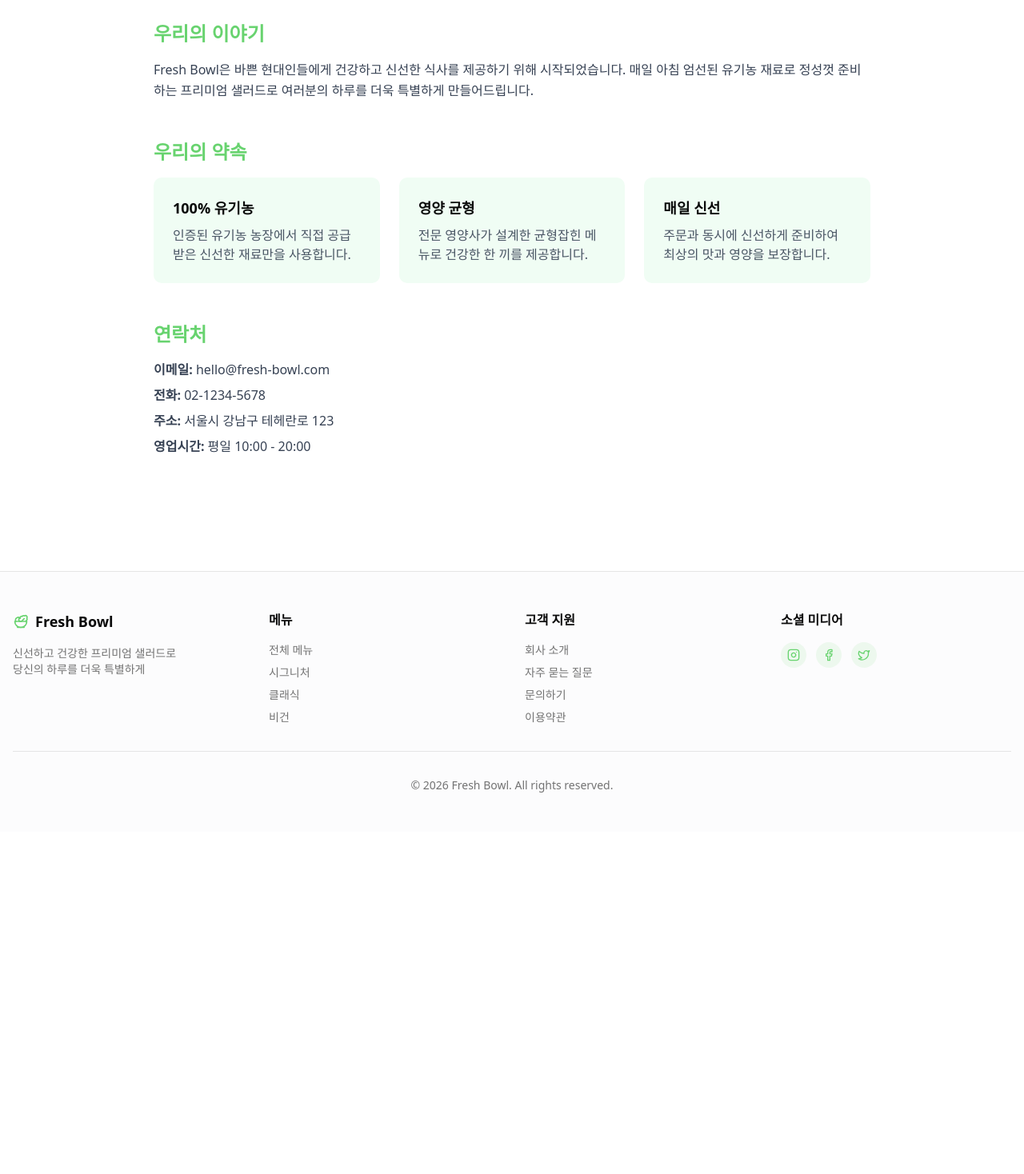
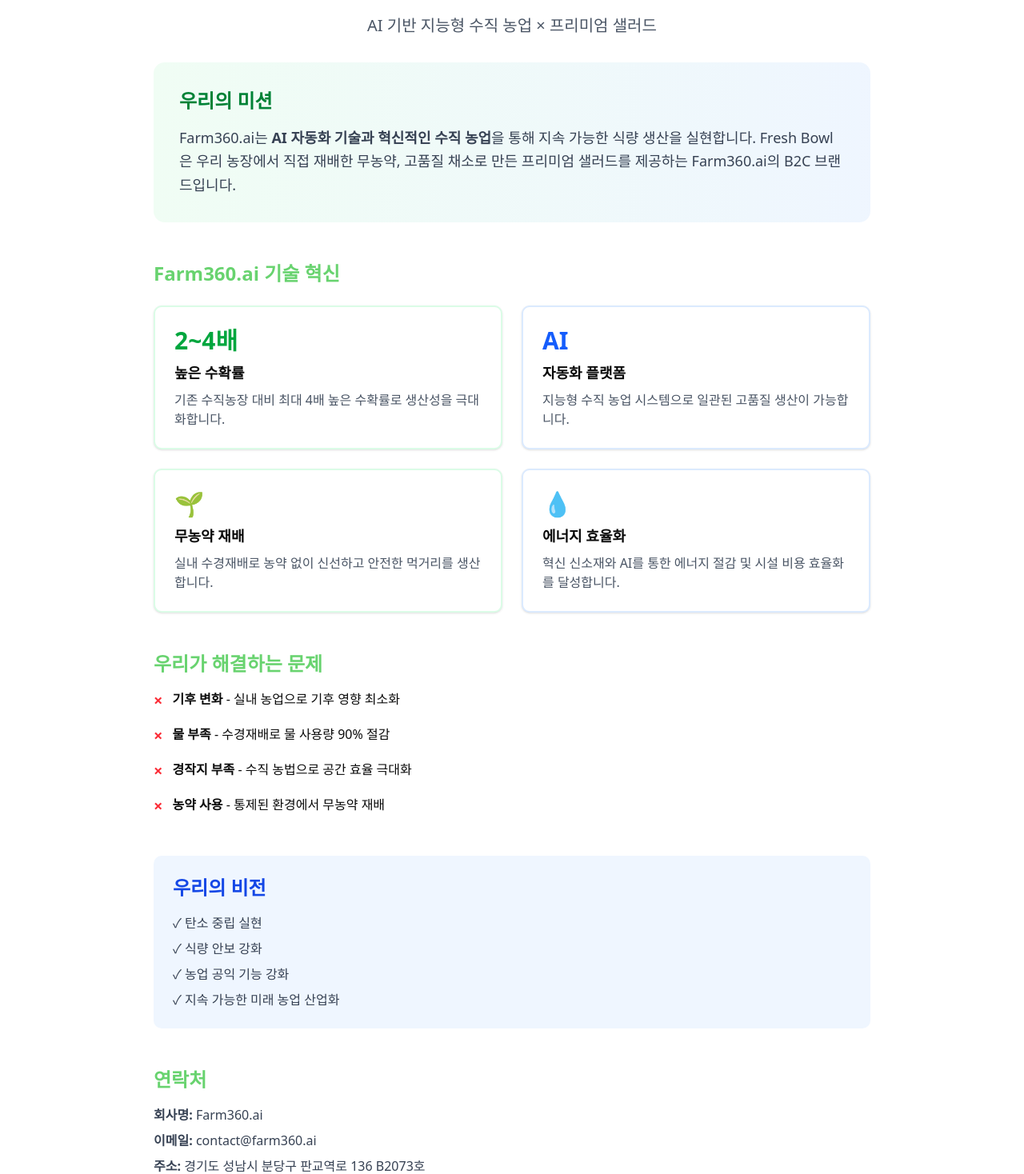
Before and after one commit to kaz264/fresh-bowl, a Next.js app: page /about in a window 1280 px wide. Shown: the part 151-1619 px from the top of the page at 80% size. Before the commit the page ends 1191 px from the top, so only its background shows below. Built offline with nearby package versions, Linux system fonts and the light colour scheme; no server answers.

Commit message:
Fix checkout button and rebrand to Farm360.ai

```diff
--- a/app/about/page.tsx
+++ b/app/about/page.tsx
@@ -2,49 +2,105 @@
     return (
         <div className="container mx-auto px-4 py-12">
             <div className="max-w-4xl mx-auto">
-                <h1 className="text-4xl font-bold mb-6">Fresh Bowl 소개</h1>
+                <div className="mb-8 text-center">
+                    <h1 className="text-4xl font-bold mb-4">Farm360.ai</h1>
+                    <p className="text-xl text-gray-600">AI 기반 지능형 수직 농업 × 프리미엄 샐러드</p>
+                </div>
 
                 <div className="prose prose-lg max-w-none">
-                    <section className="mb-12">
-                        <h2 className="text-2xl font-semibold mb-4 text-primary">우리의 이야기</h2>
-                        <p className="text-gray-700 leading-relaxed">
-                            Fresh Bowl은 바쁜 현대인들에게 건강하고 신선한 식사를 제공하기 위해 시작되었습니다.
-                            매일 아침 엄선된 유기농 재료로 정성껏 준비하는 프리미엄 샐러드로
-                            여러분의 하루를 더욱 특별하게 만들어드립니다.
+                    <section className="mb-12 bg-gradient-to-r from-green-50 to-blue-50 p-8 rounded-xl">
+                        <h2 className="text-2xl font-semibold mb-4 text-green-700">우리의 미션</h2>
+                        <p className="text-gray-700 leading-relaxed text-lg">
+                            Farm360.ai는 <strong>AI 자동화 기술과 혁신적인 수직 농업</strong>을 통해
+                            지속 가능한 식량 생산을 실현합니다. Fresh Bowl은 우리 농장에서 직접 재배한
+                            무농약, 고품질 채소로 만든 프리미엄 샐러드를 제공하는 Farm360.ai의 B2C 브랜드입니다.
                         </p>
                     </section>
 
                     <section className="mb-12">
-                        <h2 className="text-2xl font-semibold mb-4 text-primary">우리의 약속</h2>
-                        <div className="grid md:grid-cols-3 gap-6">
-                            <div className="p-6 bg-green-50 rounded-lg">
-                                <h3 className="font-semibold text-lg mb-2">100% 유기농</h3>
+                        <h2 className="text-2xl font-semibold mb-6 text-primary">Farm360.ai 기술 혁신</h2>
+                        <div className="grid md:grid-cols-2 gap-6">
+                            <div className="p-6 bg-white border-2 border-green-100 rounded-lg shadow-sm">
+                                <div className="text-3xl font-bold text-green-600 mb-2">2~4배</div>
+                                <h3 className="font-semibold text-lg mb-2">높은 수확률</h3>
                                 <p className="text-gray-600">
-                                    인증된 유기농 농장에서 직접 공급받은 신선한 재료만을 사용합니다.
+                                    기존 수직농장 대비 최대 4배 높은 수확률로 생산성을 극대화합니다.
                                 </p>
                             </div>
-                            <div className="p-6 bg-green-50 rounded-lg">
-                                <h3 className="font-semibold text-lg mb-2">영양 균형</h3>
+
+                            <div className="p-6 bg-white border-2 border-blue-100 rounded-lg shadow-sm">
+                                <div className="text-3xl font-bold text-blue-600 mb-2">AI</div>
+                                <h3 className="font-semibold text-lg mb-2">자동화 플랫폼</h3>
                                 <p className="text-gray-600">
-                                    전문 영양사가 설계한 균형잡힌 메뉴로 건강한 한 끼를 제공합니다.
+                                    지능형 수직 농업 시스템으로 일관된 고품질 생산이 가능합니다.
                                 </p>
                             </div>
-                            <div className="p-6 bg-green-50 rounded-lg">
-                                <h3 className="font-semibold text-lg mb-2">매일 신선</h3>
+
+                            <div className="p-6 bg-white border-2 border-green-100 rounded-lg shadow-sm">
+                                <div className="text-3xl mb-2">🌱</div>
+                                <h3 className="font-semibold text-lg mb-2">무농약 재배</h3>
                                 <p className="text-gray-600">
-                                    주문과 동시에 신선하게 준비하여 최상의 맛과 영양을 보장합니다.
+                                    실내 수경재배로 농약 없이 신선하고 안전한 먹거리를 생산합니다.
+                                </p>
+                            </div>
+
+                            <div className="p-6 bg-white border-2 border-blue-100 rounded-lg shadow-sm">
+                                <div className="text-3xl mb-2">💧</div>
+                                <h3 className="font-semibold text-lg mb-2">에너지 효율화</h3>
+                                <p className="text-gray-600">
+                                    혁신 신소재와 AI를 통한 에너지 절감 및 시설 비용 효율화를 달성합니다.
                                 </p>
                             </div>
                         </div>
                     </section>
 
+                    <section className="mb-12">
+                        <h2 className="text-2xl font-semibold mb-4 text-primary">우리가 해결하는 문제</h2>
+                        <div className="space-y-4">
+                            <div className="flex items-start gap-3">
+                                <span className="text-red-500 font-bold text-xl">×</span>
+                                <div>
+                                    <strong>기후 변화</strong> - 실내 농업으로 기후 영향 최소화
+                                </div>
+                            </div>
+                            <div className="flex items-start gap-3">
+                                <span className="text-red-500 font-bold text-xl">×</span>
+                                <div>
+                                    <strong>물 부족</strong> - 수경재배로 물 사용량 90% 절감
+                                </div>
+                            </div>
+                            <div className="flex items-start gap-3">
+                                <span className="text-red-500 font-bold text-xl">×</span>
+                                <div>
+                                    <strong>경작지 부족</strong> - 수직 농법으로 공간 효율 극대화
+                                </div>
+                            </div>
+                            <div className="flex items-start gap-3">
+                                <span className="text-red-500 font-bold text-xl">×</span>
+                                <div>
+                                    <strong>농약 사용</strong> - 통제된 환경에서 무농약 재배
+                                </div>
+                            </div>
+                        </div>
+                    </section>
+
+                    <section className="mb-12 bg-blue-50 p-6 rounded-lg">
+                        <h2 className="text-2xl font-semibold mb-4 text-blue-700">우리의 비전</h2>
+                        <ul className="space-y-2 text-gray-700">
+                            <li>✓ 탄소 중립 실현</li>
+                            <li>✓ 식량 안보 강화</li>
+                            <li>✓ 농업 공익 기능 강화</li>
+                            <li>✓ 지속 가능한 미래 농업 산업화</li>
+                        </ul>
+                    </section>
+
                     <section>
                         <h2 className="text-2xl font-semibold mb-4 text-primary">연락처</h2>
                         <div className="space-y-2 text-gray-700">
-                            <p><strong>이메일:</strong> hello@fresh-bowl.com</p>
-                            <p><strong>전화:</strong> 02-1234-5678</p>
-                            <p><strong>주소:</strong> 서울시 강남구 테헤란로 123</p>
-                            <p><strong>영업시간:</strong> 평일 10:00 - 20:00</p>
+                            <p><strong>회사명:</strong> Farm360.ai</p>
+                            <p><strong>이메일:</strong> contact@farm360.ai</p>
+                            <p><strong>주소:</strong> 경기도 성남시 분당구 판교역로 136 B2073호</p>
+                            <p><strong>웹사이트:</strong> <a href="https://www.farm360.ai/" target="_blank" rel="noopener noreferrer" className="text-blue-600 hover:underline">www.farm360.ai</a></p>
                         </div>
                     </section>
                 </div>
--- a/app/contact/page.tsx
+++ b/app/contact/page.tsx
@@ -3,46 +3,33 @@
 import { useState } from 'react';
 import { Button } from '@/components/ui/button';
 import { Input } from '@/components/ui/input';
-import { Card, CardContent, CardHeader, CardTitle } from '@/components/ui/card';
+import { Textarea } from '@/components/ui/textarea';
+import { Mail, MapPin } from 'lucide-react';
 
 export default function ContactPage() {
     const [formData, setFormData] = useState({
         name: '',
         email: '',
         subject: '',
-        message: ''
+        message: '',
     });
-    const [submitted, setSubmitted] = useState(false);
 
     const handleSubmit = (e: React.FormEvent) => {
         e.preventDefault();
-        // 실제 구현시에는 이메일 전송 API 호출
-        console.log('Form submitted:', formData);
-        setSubmitted(true);
-        setTimeout(() => setSubmitted(false), 3000);
+        // TODO: Implement contact form submission
+        alert('문의가 접수되었습니다. 빠른 시일 내에 답변드리겠습니다.');
+        setFormData({ name: '', email: '', subject: '', message: '' });
     };
 
     return (
         <div className="container mx-auto px-4 py-12">
             <div className="max-w-2xl mx-auto">
-                <h1 className="text-4xl font-bold mb-6">문의하기</h1>
+                <h1 className="text-4xl font-bold mb-4">문의하기</h1>
                 <p className="text-gray-600 mb-8">
-                    궁금하신 사항이 있으시면 언제든지 연락주세요.
-                    최대한 빠르게 답변드리겠습니다.
+                    궁금하신 사항이 있으시면 언제든지 연락주세요. 최대한 빠르게 답변드리겠습니다.
                 </p>
 
-                {submitted && (
-                    <div className="mb-6 p-4 bg-green-50 border border-green-200 rounded-lg text-green-800">
-                        문의가 성공적으로 접수되었습니다. 빠른 시일 내에 답변드리겠습니다.
-                    </div>
-                )}
-
-                <Card>
-                    <CardHeader>
-                        <CardTitle>문의 양식</CardTitle>
-                    </CardHeader>
-                    <CardContent>
-                        <form onSubmit={handleSubmit} className="space-y-4">
+                <form onSubmit={handleSubmit} className="space-y-6 mb-12">
                     <div>
                         <label htmlFor="name" className="block text-sm font-medium mb-2">
                             이름
@@ -86,9 +73,9 @@
                         <label htmlFor="message" className="block text-sm font-medium mb-2">
                             메시지
                         </label>
-                                <textarea
+                        <Textarea
                             id="message"
-                                    className="w-full min-h-[150px] px-3 py-2 border border-gray-300 rounded-md focus:outline-none focus:ring-2 focus:ring-primary"
+                            rows={6}
                             value={formData.message}
                             onChange={(e) => setFormData({ ...formData, message: e.target.value })}
                             required
@@ -99,27 +86,24 @@
                         문의 보내기
                     </Button>
                 </form>
-                    </CardContent>
-                </Card>
 
-                <div className="mt-8 grid md:grid-cols-2 gap-6">
-                    <Card>
-                        <CardHeader>
-                            <CardTitle className="text-lg">이메일</CardTitle>
-                        </CardHeader>
-                        <CardContent>
-                            <p className="text-gray-600">hello@fresh-bowl.com</p>
-                        </CardContent>
-                    </Card>
+                <div className="grid md:grid-cols-2 gap-6">
+                    <div className="p-6 bg-green-50 rounded-lg">
+                        <Mail className="h-6 w-6 text-primary mb-2" />
+                        <h3 className="font-semibold mb-1">이메일</h3>
+                        <a href="mailto:contact@farm360.ai" className="text-gray-600 hover:text-primary">
+                            contact@farm360.ai
+                        </a>
+                    </div>
 
-                    <Card>
-                        <CardHeader>
-                            <CardTitle className="text-lg">전화</CardTitle>
-                        </CardHeader>
-                        <CardContent>
-                            <p className="text-gray-600">02-1234-5678</p>
-                        </CardContent>
-                    </Card>
+                    <div className="p-6 bg-blue-50 rounded-lg">
+                        <MapPin className="h-6 w-6 text-primary mb-2" />
+                        <h3 className="font-semibold mb-1">주소</h3>
+                        <p className="text-gray-600">
+                            경기도 성남시 분당구<br />
+                            판교역로 136 B2073호
+                        </p>
+                    </div>
                 </div>
             </div>
         </div>
--- a/components/layout/Footer.tsx
+++ b/components/layout/Footer.tsx
@@ -53,8 +53,17 @@
                     </div>
                 </div>
 
-                <div className="mt-8 pt-8 border-t text-center text-sm text-muted-foreground">
-                    © 2026 Fresh Bowl. All rights reserved.
+                <div className="mt-8 pt-8 border-t">
+                    <div className="text-center text-sm text-muted-foreground space-y-2">
+                        <p><strong>Farm360.ai</strong> | AI 기반 지능형 수직 농업</p>
+                        <p>경기도 성남시 분당구 판교역로 136 B2073호</p>
+                        <p>
+                            <a href="mailto:contact@farm360.ai" className="hover:text-primary">contact@farm360.ai</a>
+                            {' '} | {' '}
+                            <a href="https://www.farm360.ai/" target="_blank" rel="noopener noreferrer" className="hover:text-primary">www.farm360.ai</a>
+                        </p>
+                        <p className="mt-4">© 2026 Farm360.ai. All rights reserved.</p>
+                    </div>
                 </div>
             </div>
         </footer>
```
Also changed, not shown: app/cart/page.tsx (+9 -1 lines), 1 other file (tests, documents, lock files or other folders). Lines whose indentation alone changed are shown as unchanged.
